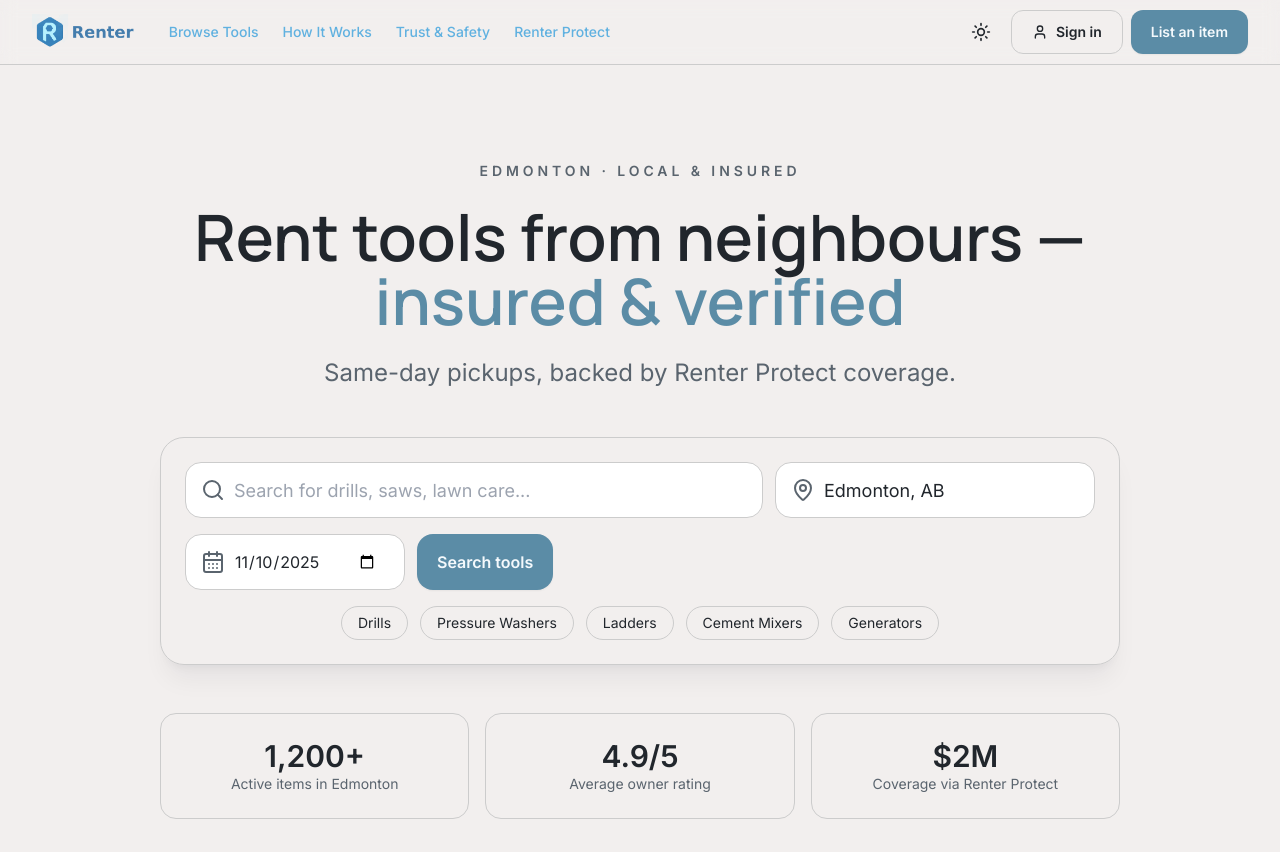
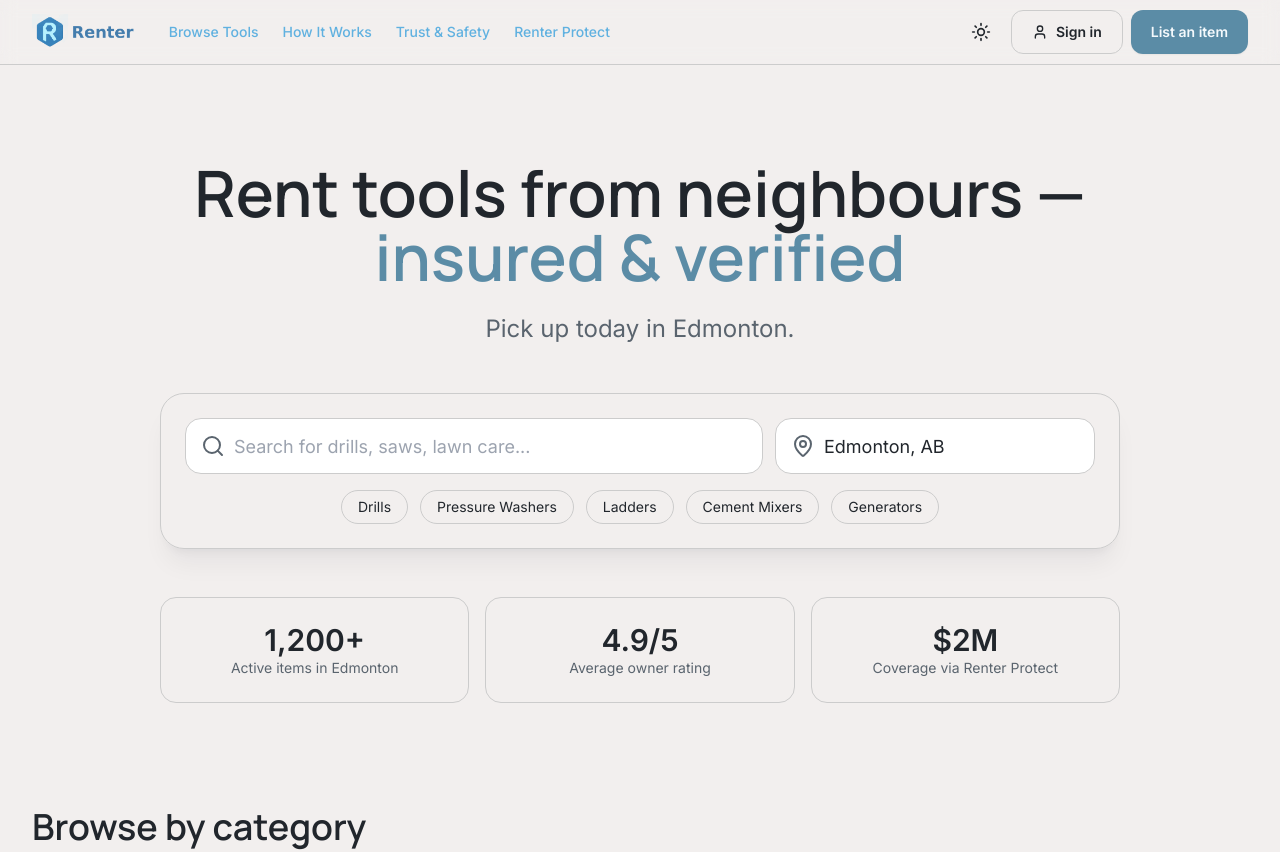
Before and after one commit to ProRenterv1/Renter, a React (Vite) app in the folder frontend/: page / in a window 1280 px wide. Shown: the top 852 px of the page. Built offline with nearby package versions, Linux system fonts and the light colour scheme.

Commit message:
fix(frontend): changed details in landing page

```diff
--- a/frontend/src/App.tsx
+++ b/frontend/src/App.tsx
@@ -14,7 +14,7 @@
       <Header />
       <main>
         <Hero />
-        <FeaturedListings />
+        {/* <FeaturedListings /> */}
         <Categories />
         <Features />
         <HowItWorks />
--- a/frontend/src/components/Hero.tsx
+++ b/frontend/src/components/Hero.tsx
@@ -21,14 +21,14 @@
 const quickChips = ["Drills", "Pressure Washers", "Ladders", "Cement Mixers", "Generators"];
 
 export function Hero() {
-  const defaultDate = useMemo(() => new Date().toISOString().split("T")[0], []);
+
 
   const form = useForm<HeroFormValues>({
     resolver: zodResolver(heroSchema),
     defaultValues: {
       tool: "",
       location: "Edmonton, AB",
-      date: defaultDate,
+
     },
   });
 
@@ -38,9 +38,7 @@
 
   const onSubmit = (values: HeroFormValues) => {
     toast.success("Search ready!", {
-      description: `Finding ${values.tool} near ${values.location} for ${new Date(
-        values.date
-      ).toLocaleDateString()}.`,
+      description: `Finding ${values.tool} near ${values.location}.`,
     });
   };
 
@@ -52,9 +50,6 @@
       <div className="absolute inset-x-0 top-10 -z-10 h-96 bg-gradient-to-b from-[#deebf5]/60 via-transparent to-transparent blur-2xl dark:from-[#112431]" />
       <div className="mx-auto flex max-w-5xl flex-col gap-12 px-4 text-center sm:px-6 lg:px-8">
         <FadeIn className="space-y-6">
-          <p className="text-sm font-semibold uppercase tracking-[0.28em] text-muted-foreground">
-            Edmonton · Local & insured
-          </p>
           <h1
             id="hero-heading"
             className="text-4xl font-heading font-semibold leading-tight sm:text-5xl lg:text-[64px]"
@@ -63,7 +58,7 @@
             <span className="inline-block text-primary">insured &amp; verified</span>
           </h1>
           <p className="text-xl text-muted-foreground sm:text-2xl">
-            Same-day pickups, backed by Renter Protect coverage.
+           Pick up today in Edmonton.
           </p>
         </FadeIn>
 
@@ -99,22 +94,7 @@
               )}
             </label>
           </div>
-          <div className="flex flex-col items-stretch gap-3 sm:flex-row">
-            <label className="relative flex-1 sm:max-w-[220px]">
-              <span className="sr-only">Pickup date</span>
-              <CalendarDays className="pointer-events-none absolute left-4 top-1/2 -translate-y-1/2 text-muted-foreground" />
-              <Input
-                {...form.register("date")}
-                type="date"
-                className="h-14 rounded-2xl pl-12 text-base"
-                aria-invalid={Boolean(errors.date)}
-              />
-              {errors.date && (
-                <p className="mt-2 text-left text-sm text-destructive">{errors.date.message}</p>
-              )}
-            </label>
-            <Button className="h-14 rounded-2xl text-base font-semibold">Search tools</Button>
-          </div>
+
           <div className="flex flex-wrap items-center justify-center gap-3">
             {quickChips.map((chip) => (
               <motion.button
```
